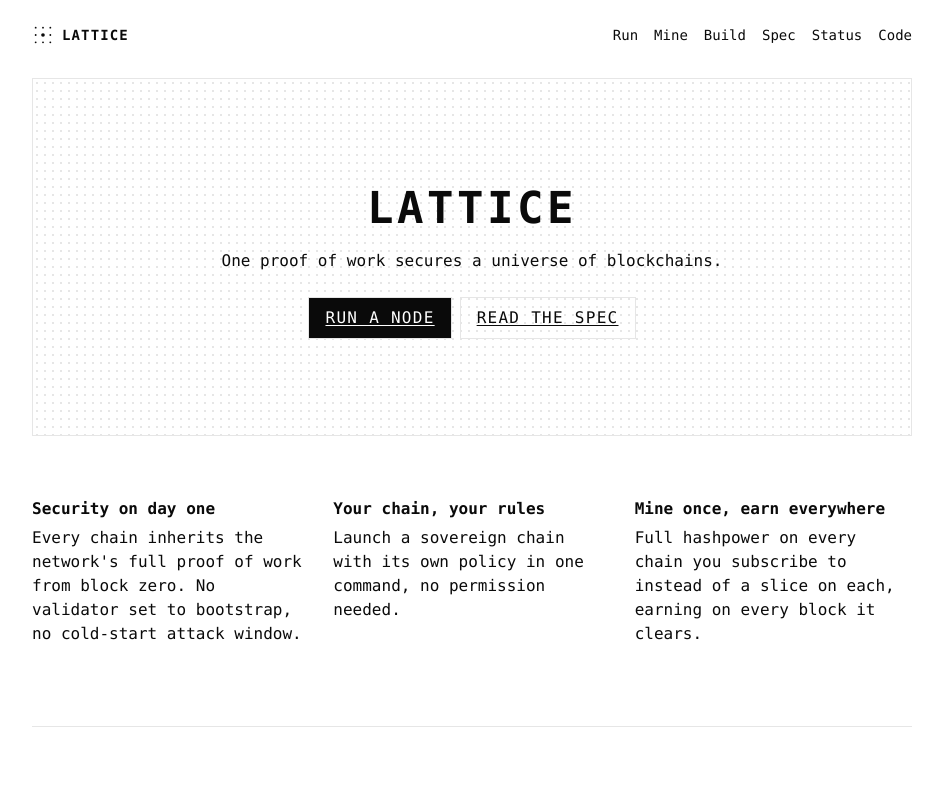
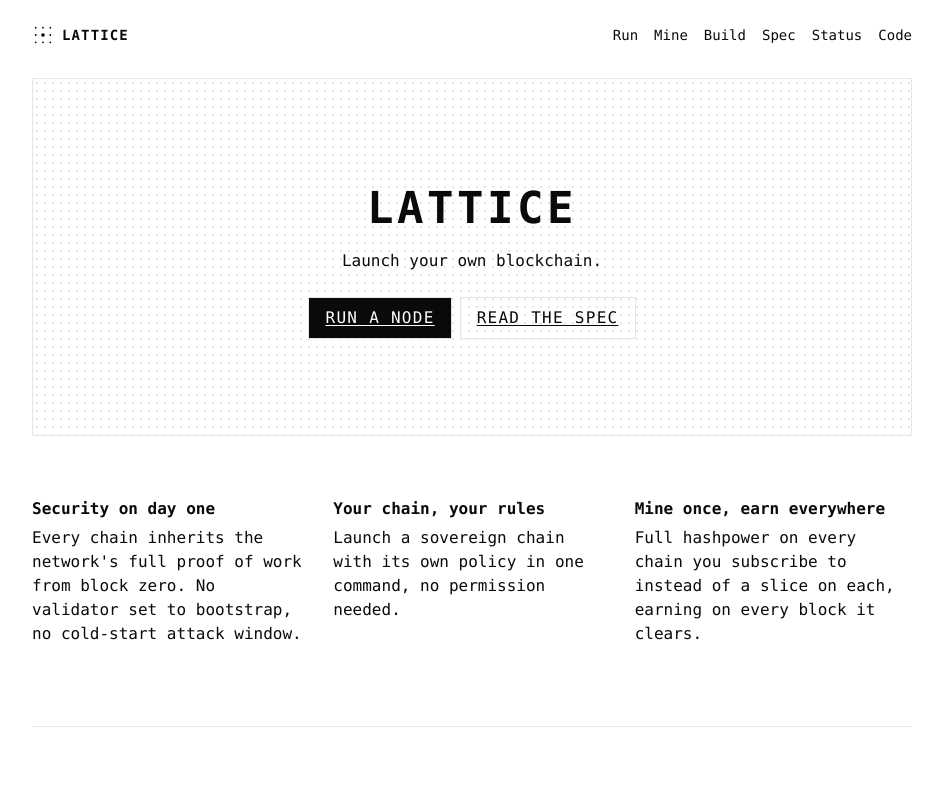
Before and after one commit to adalinxx/lattice-home, a plain HTML site: page index.html in a window 1280 px wide. Shown: the top 788 px of the page, without its empty margins (168-1111 px from the left). Drawn offline with Linux system fonts and the light colour scheme.

Commit message:
Reframe around launching your own chain (hero, title, meta)

```diff
--- a/index.html
+++ b/index.html
@@ -3,8 +3,8 @@
 <head>
 <meta charset="utf-8">
 <meta name="viewport" content="width=device-width, initial-scale=1">
-<title>Lattice — One proof. Every chain.</title>
-<meta name="description" content="Lattice is a lattice of independent chains secured by one merged proof of work. Heaviest chain wins. No finality, no rulers.">
+<title>Lattice - Launch your own blockchain</title>
+<meta name="description" content="Lattice is a toolkit for launching your own sovereign blockchain, secured from day one by a shared merged proof of work.">
 <link rel="icon" href="./lattice-mark.svg">
 <link rel="stylesheet" href="./tokens.css">
 <style>
@@ -49,7 +49,7 @@
 
   <div class="hero lattice-bg">
     <span class="wordmark">LATTICE</span>
-    <p>One proof of work secures a universe of blockchains.</p>
+    <p>Launch your own blockchain.</p>
     <div class="actions">
       <a class="btn btn--primary" href="#run">Run a node</a>
       <a class="btn" href="#spec">Read the spec</a>
```
